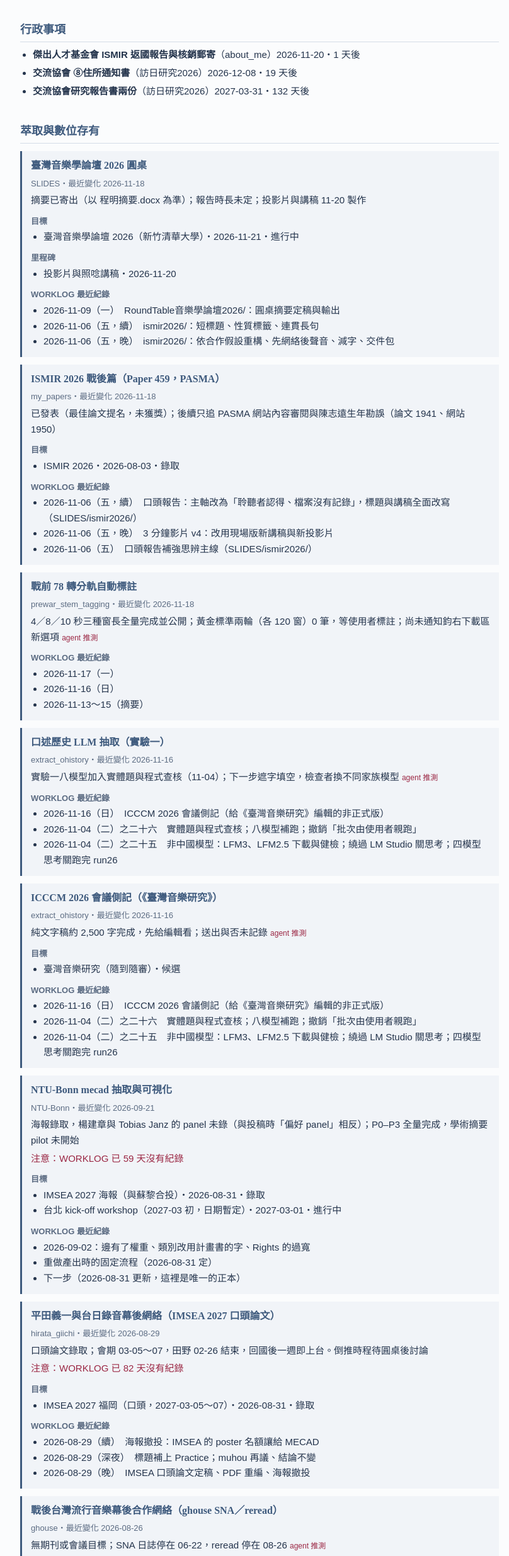
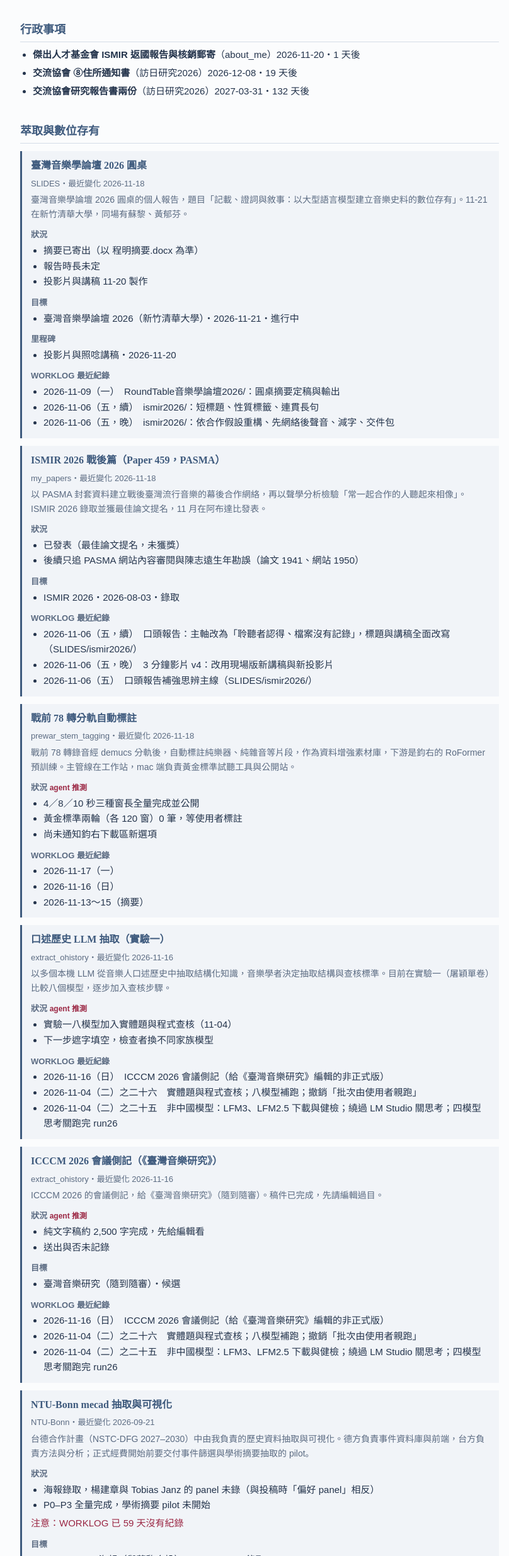
Before and after one commit to bkwmt/team-leader, a plain HTML site: page index.html in a window 1280 px wide. Shown: the part 89-2560 px from the top of the page at 63% size, without its empty margins (228-1036 px from the left). Drawn offline with Linux system fonts and the light colour scheme.

Commit message:
進度頁 2026-11-19

```diff
--- a/index.html
+++ b/index.html
@@ -15,25 +15,25 @@ h4{font-size:13px;color:var(--muted);margin:10px 0 2px;font-weight:600}
 section{background:var(--paper);border-left:3px solid var(--line);padding:10px 14px;margin:12px 0;scroll-margin-top:12px}
 section:target{border-left-color:var(--accent)}
 p{margin:4px 0} ul{margin:2px 0;padding-left:20px} .meta{color:var(--muted);font-size:13px}
-.warn{color:var(--accent)} .guess{color:var(--accent);font-size:12px} .admin li{margin:4px 0}
+.about{color:var(--muted);font-size:14px} .warn{color:var(--accent)} .guess{color:var(--accent);font-size:12px} .admin li{margin:4px 0}
 </style></head>
 <body><main>
 <h1>研究進度</h1><p class="meta">更新於 2026-11-19・只列進度，不含研究成果</p>
 <h2>行政事項</h2><ul class="admin"><li><b>傑出人才基金會 ISMIR 返國報告與核銷郵寄</b>（about_me）2026-11-20・1 天後</li><li><b>交流協會 ⑧住所通知書</b>（訪日研究2026）2026-12-08・19 天後</li><li><b>交流協會研究報告書兩份</b>（訪日研究2026）2027-03-31・132 天後</li></ul>
 <h2>萃取與數位存有</h2>
-<section id="roundtable-2026"><h3><a href="#roundtable-2026">臺灣音樂學論壇 2026 圓桌</a></h3><p class="meta">SLIDES・最近變化 2026-11-18</p><p class="status">摘要已寄出（以 程明摘要.docx 為準）；報告時長未定；投影片與講稿 11-20 製作</p><h4>目標</h4><ul><li>臺灣音樂學論壇 2026（新竹清華大學）・2026-11-21・進行中</li></ul><h4>里程碑</h4><ul><li>投影片與照唸講稿・2026-11-20</li></ul><h4>WORKLOG 最近紀錄</h4><ul><li>2026-11-09（一）　RoundTable音樂學論壇2026/：圓桌摘要定稿與輸出</li><li>2026-11-06（五，續）　ismir2026/：短標題、性質標籤、連貫長句</li><li>2026-11-06（五，晚）　ismir2026/：依合作假設重構、先網絡後聲音、減字、交件包</li></ul></section>
-<section id="ismir2026-postwar"><h3><a href="#ismir2026-postwar">ISMIR 2026 戰後篇（Paper 459，PASMA）</a></h3><p class="meta">my_papers・最近變化 2026-11-18</p><p class="status">已發表（最佳論文提名，未獲獎）；後續只追 PASMA 網站內容審閱與陳志遠生年勘誤（論文 1941、網站 1950）</p><h4>目標</h4><ul><li>ISMIR 2026・2026-08-03・錄取</li></ul><h4>WORKLOG 最近紀錄</h4><ul><li>2026-11-06（五，續）　口頭報告：主軸改為「聆聽者認得、檔案沒有記錄」，標題與講稿全面改寫（SLIDES/ismir2026/）</li><li>2026-11-06（五，晚）　3 分鐘影片 v4：改用現場版新講稿與新投影片</li><li>2026-11-06（五）　口頭報告補強思辨主線（SLIDES/ismir2026/）</li></ul></section>
-<section id="prewar-stem-tagging"><h3><a href="#prewar-stem-tagging">戰前 78 轉分軌自動標註</a></h3><p class="meta">prewar_stem_tagging・最近變化 2026-11-18</p><p class="status">4／8／10 秒三種窗長全量完成並公開；黃金標準兩輪（各 120 窗）0 筆，等使用者標註；尚未通知鈞右下載區新選項 <span class="guess">agent 推測</span></p><h4>WORKLOG 最近紀錄</h4><ul><li>2026-11-17（一）</li><li>2026-11-16（日）</li><li>2026-11-13～15（摘要）</li></ul></section>
-<section id="extract-ohistory"><h3><a href="#extract-ohistory">口述歷史 LLM 抽取（實驗一）</a></h3><p class="meta">extract_ohistory・最近變化 2026-11-16</p><p class="status">實驗一八模型加入實體題與程式查核（11-04）；下一步遮字填空，檢查者換不同家族模型 <span class="guess">agent 推測</span></p><h4>WORKLOG 最近紀錄</h4><ul><li>2026-11-16（日）　ICCCM 2026 會議側記（給《臺灣音樂研究》編輯的非正式版）</li><li>2026-11-04（二）之二十六　實體題與程式查核；八模型補跑；撤銷「批次由使用者親跑」</li><li>2026-11-04（二）之二十五　非中國模型：LFM3、LFM2.5 下載與健檢；繞過 LM Studio 關思考；四模型思考關跑完 run26</li></ul></section>
-<section id="icccm-report-tmr"><h3><a href="#icccm-report-tmr">ICCCM 2026 會議側記（《臺灣音樂研究》）</a></h3><p class="meta">extract_ohistory・最近變化 2026-11-16</p><p class="status">純文字稿約 2,500 字完成，先給編輯看；送出與否未記錄 <span class="guess">agent 推測</span></p><h4>目標</h4><ul><li>臺灣音樂研究（隨到隨審）・候選</li></ul><h4>WORKLOG 最近紀錄</h4><ul><li>2026-11-16（日）　ICCCM 2026 會議側記（給《臺灣音樂研究》編輯的非正式版）</li><li>2026-11-04（二）之二十六　實體題與程式查核；八模型補跑；撤銷「批次由使用者親跑」</li><li>2026-11-04（二）之二十五　非中國模型：LFM3、LFM2.5 下載與健檢；繞過 LM Studio 關思考；四模型思考關跑完 run26</li></ul></section>
-<section id="ntubonn-mecad"><h3><a href="#ntubonn-mecad">NTU-Bonn mecad 抽取與可視化</a></h3><p class="meta">NTU-Bonn・最近變化 2026-09-21</p><p class="status">海報錄取，楊建章與 Tobias Janz 的 panel 未錄（與投稿時「偏好 panel」相反）；P0–P3 全量完成，學術摘要 pilot 未開始</p><p class="warn">注意：WORKLOG 已 59 天沒有紀錄</p><h4>目標</h4><ul><li>IMSEA 2027 海報（與蘇黎合投）・2026-08-31・錄取</li><li>台北 kick-off workshop（2027-03 初，日期暫定）・2027-03-01・進行中</li></ul><h4>WORKLOG 最近紀錄</h4><ul><li>2026-09-02：邊有了權重、類別改用計畫書的字、Rights 的過寬</li><li>重做產出時的固定流程（2026-08-31 定）</li><li>下一步（2026-08-31 更新，這裡是唯一的正本）</li></ul></section>
-<section id="hirata-imsea2027"><h3><a href="#hirata-imsea2027">平田義一與台日錄音幕後網絡（IMSEA 2027 口頭論文）</a></h3><p class="meta">hirata_giichi・最近變化 2026-08-29</p><p class="status">口頭論文錄取；會期 03-05～07，田野 02-26 結束，回國後一週即上台。倒推時程待圓桌後討論</p><p class="warn">注意：WORKLOG 已 82 天沒有紀錄</p><h4>目標</h4><ul><li>IMSEA 2027 福岡（口頭，2027-03-05～07）・2026-08-31・錄取</li></ul><h4>WORKLOG 最近紀錄</h4><ul><li>2026-08-29（續）　海報撤投：IMSEA 的 poster 名額讓給 MECAD</li><li>2026-08-29（深夜）　標題補上 Practice；muhou 再議、結論不變</li><li>2026-08-29（晚）　IMSEA 口頭論文定稿、PDF 重編、海報撤投</li></ul></section>
-<section id="ghouse-sna"><h3><a href="#ghouse-sna">戰後台灣流行音樂幕後合作網絡（ghouse SNA／reread）</a></h3><p class="meta">ghouse・最近變化 2026-08-26</p><p class="status">無期刊或會議目標；SNA 日誌停在 06-22，reread 停在 08-26 <span class="guess">agent 推測</span></p><p class="warn">注意：WORKLOG 已 85 天沒有紀錄</p><h4>WORKLOG 最近紀錄</h4><ul><li>▶ 跨庫關鍵字查詢（2026-08-26）：「負心的人／沒良心的人」系歌名的黑膠清查</li><li>▶ 驗證頁第八輪（2026-08-14）：轉向 song-level 幕後 credit 校準</li><li>▶ 驗證頁第七輪（2026-07-21）：Discogs 對照整合（方案 A）</li></ul></section>
-<section id="muhou-journal-ab"><h3><a href="#muhou-journal-ab">博論改寫兩篇英文期刊（A 事件史、B 方法論）</a></h3><p class="meta">my_papers・最近變化 2026-08-04</p><p class="status">骨架 v2 已建（08-04）；待決定 muhou 英文注解與交付節奏。照現況年底投出會來不及，三條路（加快、先投 A 篇、延到訪日後）圓桌結束後再討論</p><p class="warn">注意：照現況會來不及：可加快、修改內容或轉投其他會議</p><p class="warn">注意：WORKLOG 已 107 天沒有紀錄</p><h4>目標</h4><ul><li>Ethnomusicology／Ethnomusicology Forum（刊物未綁定）・2026-12-31・進行中</li></ul><h4>WORKLOG 最近紀錄</h4><ul><li>2026-08-04</li><li>2026-07-29</li></ul></section>
-<section id="jp-music-network"><h3><a href="#jp-music-network">日本發行專輯合作網絡</a></h3><p class="meta">JP_music_network・最近變化 2026-07-22</p><p class="status">組織節點與 U 型 modularity 觀察；下一步以 LLM 從 notes 抽取 credits <span class="guess">agent 推測</span></p><p class="warn">注意：WORKLOG 已 120 天沒有紀錄</p><h4>WORKLOG 最近紀錄</h4><ul><li>2026-07-22：組織節點（管弦樂團／合唱團／樂團辨識）＋樂風排除＋儀表板消長圖</li><li>2026-07-21：合作網絡三管線（sna/，移植 ghouse/SNA）</li><li>2026-07-21：credits 完整度分析與 /nocredits 頁</li></ul></section>
+<section id="roundtable-2026"><h3><a href="#roundtable-2026">臺灣音樂學論壇 2026 圓桌</a></h3><p class="meta">SLIDES・最近變化 2026-11-18</p><p class="about">臺灣音樂學論壇 2026 圓桌的個人報告，題目「記載、證詞與敘事：以大型語言模型建立音樂史料的數位存有」。11-21 在新竹清華大學，同場有蘇黎、黃郁芬。</p><h4>狀況</h4><ul><li>摘要已寄出（以 程明摘要.docx 為準）</li><li>報告時長未定</li><li>投影片與講稿 11-20 製作</li></ul><h4>目標</h4><ul><li>臺灣音樂學論壇 2026（新竹清華大學）・2026-11-21・進行中</li></ul><h4>里程碑</h4><ul><li>投影片與照唸講稿・2026-11-20</li></ul><h4>WORKLOG 最近紀錄</h4><ul><li>2026-11-09（一）　RoundTable音樂學論壇2026/：圓桌摘要定稿與輸出</li><li>2026-11-06（五，續）　ismir2026/：短標題、性質標籤、連貫長句</li><li>2026-11-06（五，晚）　ismir2026/：依合作假設重構、先網絡後聲音、減字、交件包</li></ul></section>
+<section id="ismir2026-postwar"><h3><a href="#ismir2026-postwar">ISMIR 2026 戰後篇（Paper 459，PASMA）</a></h3><p class="meta">my_papers・最近變化 2026-11-18</p><p class="about">以 PASMA 封套資料建立戰後臺灣流行音樂的幕後合作網絡，再以聲學分析檢驗「常一起合作的人聽起來相像」。ISMIR 2026 錄取並獲最佳論文提名，11 月在阿布達比發表。</p><h4>狀況</h4><ul><li>已發表（最佳論文提名，未獲獎）</li><li>後續只追 PASMA 網站內容審閱與陳志遠生年勘誤（論文 1941、網站 1950）</li></ul><h4>目標</h4><ul><li>ISMIR 2026・2026-08-03・錄取</li></ul><h4>WORKLOG 最近紀錄</h4><ul><li>2026-11-06（五，續）　口頭報告：主軸改為「聆聽者認得、檔案沒有記錄」，標題與講稿全面改寫（SLIDES/ismir2026/）</li><li>2026-11-06（五，晚）　3 分鐘影片 v4：改用現場版新講稿與新投影片</li><li>2026-11-06（五）　口頭報告補強思辨主線（SLIDES/ismir2026/）</li></ul></section>
+<section id="prewar-stem-tagging"><h3><a href="#prewar-stem-tagging">戰前 78 轉分軌自動標註</a></h3><p class="meta">prewar_stem_tagging・最近變化 2026-11-18</p><p class="about">戰前 78 轉錄音經 demucs 分軌後，自動標註純樂器、純雜音等片段，作為資料增強素材庫，下游是鈞右的 RoFormer 預訓練。主管線在工作站，mac 端負責黃金標準試聽工具與公開站。</p><h4>狀況 <span class="guess">agent 推測</span></h4><ul><li>4／8／10 秒三種窗長全量完成並公開</li><li>黃金標準兩輪（各 120 窗）0 筆，等使用者標註</li><li>尚未通知鈞右下載區新選項</li></ul><h4>WORKLOG 最近紀錄</h4><ul><li>2026-11-17（一）</li><li>2026-11-16（日）</li><li>2026-11-13～15（摘要）</li></ul></section>
+<section id="extract-ohistory"><h3><a href="#extract-ohistory">口述歷史 LLM 抽取（實驗一）</a></h3><p class="meta">extract_ohistory・最近變化 2026-11-16</p><p class="about">以多個本機 LLM 從音樂人口述歷史中抽取結構化知識，音樂學者決定抽取結構與查核標準。目前在實驗一（屠穎單卷）比較八個模型，逐步加入查核步驟。</p><h4>狀況 <span class="guess">agent 推測</span></h4><ul><li>實驗一八模型加入實體題與程式查核（11-04）</li><li>下一步遮字填空，檢查者換不同家族模型</li></ul><h4>WORKLOG 最近紀錄</h4><ul><li>2026-11-16（日）　ICCCM 2026 會議側記（給《臺灣音樂研究》編輯的非正式版）</li><li>2026-11-04（二）之二十六　實體題與程式查核；八模型補跑；撤銷「批次由使用者親跑」</li><li>2026-11-04（二）之二十五　非中國模型：LFM3、LFM2.5 下載與健檢；繞過 LM Studio 關思考；四模型思考關跑完 run26</li></ul></section>
+<section id="icccm-report-tmr"><h3><a href="#icccm-report-tmr">ICCCM 2026 會議側記（《臺灣音樂研究》）</a></h3><p class="meta">extract_ohistory・最近變化 2026-11-16</p><p class="about">ICCCM 2026 的會議側記，給《臺灣音樂研究》（隨到隨審）。稿件已完成，先請編輯過目。</p><h4>狀況 <span class="guess">agent 推測</span></h4><ul><li>純文字稿約 2,500 字完成，先給編輯看</li><li>送出與否未記錄</li></ul><h4>目標</h4><ul><li>臺灣音樂研究（隨到隨審）・候選</li></ul><h4>WORKLOG 最近紀錄</h4><ul><li>2026-11-16（日）　ICCCM 2026 會議側記（給《臺灣音樂研究》編輯的非正式版）</li><li>2026-11-04（二）之二十六　實體題與程式查核；八模型補跑；撤銷「批次由使用者親跑」</li><li>2026-11-04（二）之二十五　非中國模型：LFM3、LFM2.5 下載與健檢；繞過 LM Studio 關思考；四模型思考關跑完 run26</li></ul></section>
+<section id="ntubonn-mecad"><h3><a href="#ntubonn-mecad">NTU-Bonn mecad 抽取與可視化</a></h3><p class="meta">NTU-Bonn・最近變化 2026-09-21</p><p class="about">台德合作計畫（NSTC-DFG 2027–2030）中由我負責的歷史資料抽取與可視化。德方負責事件資料庫與前端，台方負責方法與分析；正式經費開始前要交付事件篩選與學術摘要抽取的 pilot。</p><h4>狀況</h4><ul><li>海報錄取，楊建章與 Tobias Janz 的 panel 未錄（與投稿時「偏好 panel」相反）</li><li>P0–P3 全量完成，學術摘要 pilot 未開始</li></ul><p class="warn">注意：WORKLOG 已 59 天沒有紀錄</p><h4>目標</h4><ul><li>IMSEA 2027 海報（與蘇黎合投）・2026-08-31・錄取</li><li>台北 kick-off workshop（2027-03 初，日期暫定）・2027-03-01・進行中</li></ul><h4>WORKLOG 最近紀錄</h4><ul><li>2026-09-02：邊有了權重、類別改用計畫書的字、Rights 的過寬</li><li>重做產出時的固定流程（2026-08-31 定）</li><li>下一步（2026-08-31 更新，這裡是唯一的正本）</li></ul></section>
+<section id="hirata-imsea2027"><h3><a href="#hirata-imsea2027">平田義一與台日錄音幕後網絡（IMSEA 2027 口頭論文）</a></h3><p class="meta">hirata_giichi・最近變化 2026-08-29</p><p class="about">錄音師平田義一與台日錄音幕後網絡，從博論第四章延伸，追問臺灣錄音室的封閉從何而來。IMSEA 2027（福岡）口頭論文已錄取，訪日田野（12-07～02-26）是主要的資料來源。</p><h4>狀況</h4><ul><li>口頭論文錄取</li><li>會期 03-05～07，田野 02-26 結束，回國後一週即上台</li><li>倒推時程待圓桌後討論</li></ul><p class="warn">注意：WORKLOG 已 82 天沒有紀錄</p><h4>目標</h4><ul><li>IMSEA 2027 福岡（口頭，2027-03-05～07）・2026-08-31・錄取</li></ul><h4>WORKLOG 最近紀錄</h4><ul><li>2026-08-29（續）　海報撤投：IMSEA 的 poster 名額讓給 MECAD</li><li>2026-08-29（深夜）　標題補上 Practice；muhou 再議、結論不變</li><li>2026-08-29（晚）　IMSEA 口頭論文定稿、PDF 重編、海報撤投</li></ul></section>
+<section id="ghouse-sna"><h3><a href="#ghouse-sna">戰後台灣流行音樂幕後合作網絡（ghouse SNA／reread）</a></h3><p class="meta">ghouse・最近變化 2026-08-26</p><p class="about">戰後臺灣流行音樂幕後合作網絡的 SNA 主線，以及重讀博論材料的 reread 子專案，是 PASMA 與 ISMIR 論文的來源。目前沒有設定新的投稿目標。</p><h4>狀況 <span class="guess">agent 推測</span></h4><ul><li>無期刊或會議目標</li><li>SNA 日誌停在 06-22，reread 停在 08-26</li></ul><p class="warn">注意：WORKLOG 已 85 天沒有紀錄</p><h4>WORKLOG 最近紀錄</h4><ul><li>▶ 跨庫關鍵字查詢（2026-08-26）：「負心的人／沒良心的人」系歌名的黑膠清查</li><li>▶ 驗證頁第八輪（2026-08-14）：轉向 song-level 幕後 credit 校準</li><li>▶ 驗證頁第七輪（2026-07-21）：Discogs 對照整合（方案 A）</li></ul></section>
+<section id="muhou-journal-ab"><h3><a href="#muhou-journal-ab">博論改寫兩篇英文期刊（A 事件史、B 方法論）</a></h3><p class="meta">my_papers・最近變化 2026-08-04</p><p class="about">把博論拆寫成兩篇英文期刊論文：A 篇寫錄音實踐的標準化（事件史），B 篇寫以幕後為方法（方法論）。由 Claude 出英文初稿、作者逐節重寫，原訂兩篇同時投出。</p><h4>狀況</h4><ul><li>骨架 v2 已建（08-04）</li><li>待決定 muhou 英文注解與交付節奏</li><li>照現況年底投出會來不及，三條路（加快、先投 A 篇、延到訪日後）圓桌結束後再討論</li></ul><p class="warn">注意：照現況會來不及：可加快、修改內容或轉投其他會議</p><p class="warn">注意：WORKLOG 已 107 天沒有紀錄</p><h4>目標</h4><ul><li>Ethnomusicology／Ethnomusicology Forum（刊物未綁定）・2026-12-31・進行中</li></ul><h4>WORKLOG 最近紀錄</h4><ul><li>2026-08-04</li><li>2026-07-29</li></ul></section>
+<section id="jp-music-network"><h3><a href="#jp-music-network">日本發行專輯合作網絡</a></h3><p class="meta">JP_music_network・最近變化 2026-07-22</p><p class="about">以 Discogs 的日本發行專輯 credits 建立合作網絡，是 ghouse 的姊妹研究線，用來對照臺灣的情況。</p><h4>狀況 <span class="guess">agent 推測</span></h4><ul><li>組織節點與 U 型 modularity 觀察</li><li>下一步以 LLM 從 notes 抽取 credits</li></ul><p class="warn">注意：WORKLOG 已 120 天沒有紀錄</p><h4>WORKLOG 最近紀錄</h4><ul><li>2026-07-22：組織節點（管弦樂團／合唱團／樂團辨識）＋樂風排除＋儀表板消長圖</li><li>2026-07-21：合作網絡三管線（sna/，移植 ghouse/SNA）</li><li>2026-07-21：credits 完整度分析與 /nocredits 頁</li></ul></section>
 <h2>音樂分析與表演應用</h2>
-<section id="jazzification"><h3><a href="#jazzification">Jazzification</a></h3><p class="meta">Jazzification・最近變化 2026-05-20</p><p class="status">全資料庫 quantize 完成（456 首 solo）；下一步三連音偵測、跨小節連結線、抽聽驗證 <span class="guess">agent 推測</span></p><p class="warn">注意：WORKLOG 已 183 天沒有紀錄</p><h4>WORKLOG 最近紀錄</h4><ul><li>2026-05-19: § 14–17 + Quantized Dataset 全 db pipeline</li><li>2026-05-18: JAZZVAR_DATASET 初探 + jazzvar_audit.ipynb 建檔</li><li>2026-05-18: CSA motif discovery 套到 wjazzd 單首 solo</li></ul></section>
+<section id="jazzification"><h3><a href="#jazzification">Jazzification</a></h3><p class="meta">Jazzification・最近變化 2026-05-20</p><p class="about">以爵士樂 corpus 試驗 rule based 為主的音樂分析，也不排斥以計算方法發展互動式的音樂與表演應用。</p><h4>狀況 <span class="guess">agent 推測</span></h4><ul><li>全資料庫 quantize 完成（456 首 solo）</li><li>下一步三連音偵測、跨小節連結線、抽聽驗證</li></ul><p class="warn">注意：WORKLOG 已 183 天沒有紀錄</p><h4>WORKLOG 最近紀錄</h4><ul><li>2026-05-19: § 14–17 + Quantized Dataset 全 db pipeline</li><li>2026-05-18: JAZZVAR_DATASET 初探 + jazzvar_audit.ipynb 建檔</li><li>2026-05-18: CSA motif discovery 套到 wjazzd 單首 solo</li></ul></section>
 <h2>計畫申請</h2>
-<section id="sinica-postdoc-app"><h3><a href="#sinica-postdoc-app">中研院院級博後申請</a></h3><p class="meta">中研院博士後・最近變化 2026-08-31</p><p class="status">計畫書已送出，等待結果</p><p class="meta">等待：審查結果</p><h4>目標</h4><ul><li>院級博後（已送出，待結果）・進行中</li></ul><h4>WORKLOG 最近紀錄</h4><ul><li>2026-08-31 頁數 13 → 10：靠排版達標，內容一字未刪</li><li>2026-08-31 四海母帶：查契約文件與後設資料，改正三處失實</li><li>2026-08-31 「對齊」譯詞查核（使用者提問：有沒有更符合台灣研究語境的用法）</li></ul></section>
-<section id="co-project-2027"><h3><a href="#co-project-2027">台大×中研院 2027 合作計畫（日治音樂史料計算分析）</a></h3><p class="meta">co-project_2027・最近變化 2026-07-09</p><p class="status">計畫書已送出，等待審查結果</p><p class="meta">等待：審查結果</p></section>
+<section id="sinica-postdoc-app"><h3><a href="#sinica-postdoc-app">中研院院級博後申請</a></h3><p class="meta">中研院博士後・最近變化 2026-08-31</p><p class="about">中研院院級博士後研究學者申請，題目「資料、知識與數位存有：台灣音樂史料的跨模態抽取與驗證」，學術導師蘇黎。</p><h4>狀況</h4><ul><li>計畫書已送出，等待結果</li></ul><p class="meta">等待：審查結果</p><h4>目標</h4><ul><li>院級博後（已送出，待結果）・進行中</li></ul><h4>WORKLOG 最近紀錄</h4><ul><li>2026-08-31 頁數 13 → 10：靠排版達標，內容一字未刪</li><li>2026-08-31 四海母帶：查契約文件與後設資料，改正三處失實</li><li>2026-08-31 「對齊」譯詞查核（使用者提問：有沒有更符合台灣研究語境的用法）</li></ul></section>
+<section id="co-project-2027"><h3><a href="#co-project-2027">台大×中研院 2027 合作計畫（日治音樂史料計算分析）</a></h3><p class="meta">co-project_2027・最近變化 2026-07-09</p><p class="about">台大與中研院 2027 創新性合作計畫，以計算方法分析日治臺灣音樂史料；音樂所王櫻芬主導，中研院蘇黎以 AI 配合。</p><h4>狀況</h4><ul><li>計畫書已送出，等待審查結果</li></ul><p class="meta">等待：審查結果</p></section>
 </main></body></html>
```
